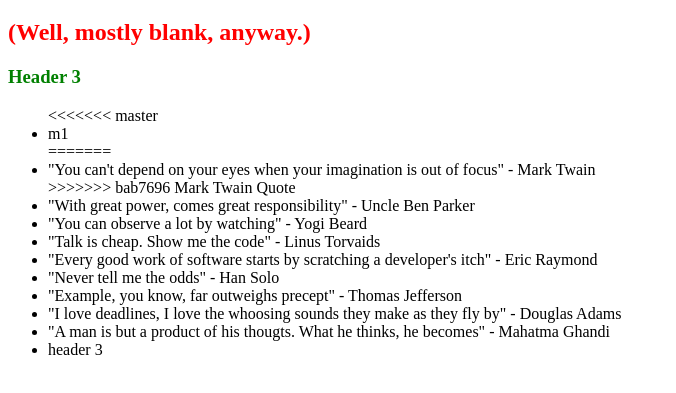
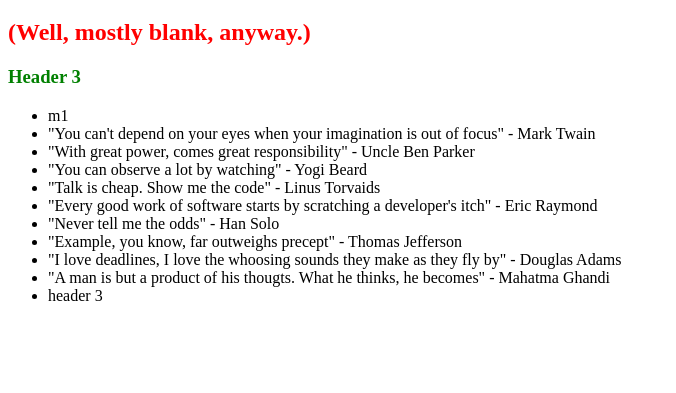
Before and after one commit to samocdudley/0main_opensap_repo, a plain HTML site: page index.html in a window 1280 px wide. Shown: the part 61-454 px from the top of the page, without its empty margins (0-676 px from the left). Drawn offline with Linux system fonts and the light colour scheme.

Commit message:
end week

```diff
--- a/index.html
+++ b/index.html
@@ -10,11 +10,8 @@
 		<h2>(Well, mostly blank, anyway.)</h2>
 		<h3>Header 3</h3>
 		<ul>
-<<<<<<< master
 			<li>m1</li>
-=======
 			<li>"You can't depend on your eyes when your imagination  is out of focus" - Mark Twain</li>
->>>>>>> bab7696 Mark Twain Quote
 			<li>"With great power, comes great responsibility" - Uncle Ben Parker</li>
 			<li>"You can observe a lot by watching" - Yogi Beard</li>
 			<li>"Talk is cheap. Show me the code" - Linus Torvaids</li>
```
